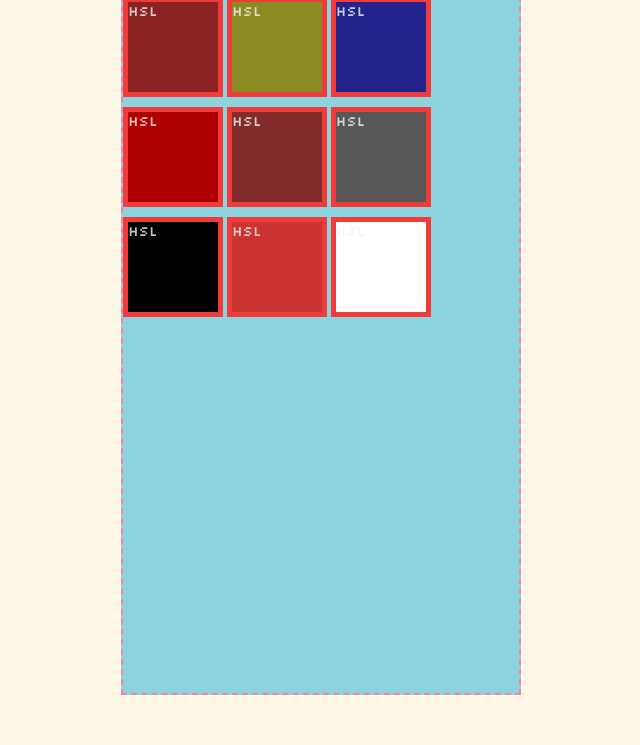
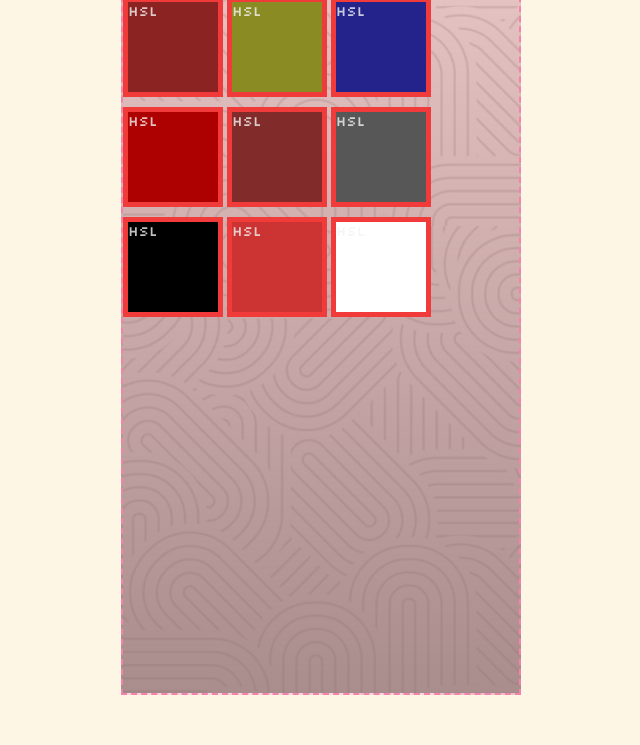
Before and after one commit to stabii1/Adv-color-and-fonts, a plain HTML site: page index.html in a window 1280 px wide. Shown: the part 355-1100 px from the top of the page, without its empty margins (319-959 px from the left). Drawn offline with Linux system fonts and the light colour scheme.

Commit message:
linear gradient

```diff
--- a/style.css
+++ b/style.css
@@ -26,7 +26,8 @@ p{
 }
 
 .container {
-  background-color: #8bd3dd;
+  /*background-color: #8bd3dd;*/
+  background-image: linear-gradient(rgba(255, 0, 0, 0.15), rgba(141, 102, 102, 0.75)), url("./assets/IMG_8065.jpeg");
   border: 2px dashed #f582ae;
   width: 400px;
   height: 1000px;
```
